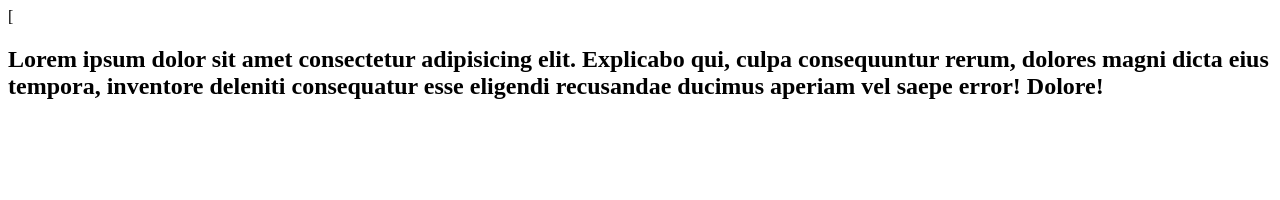
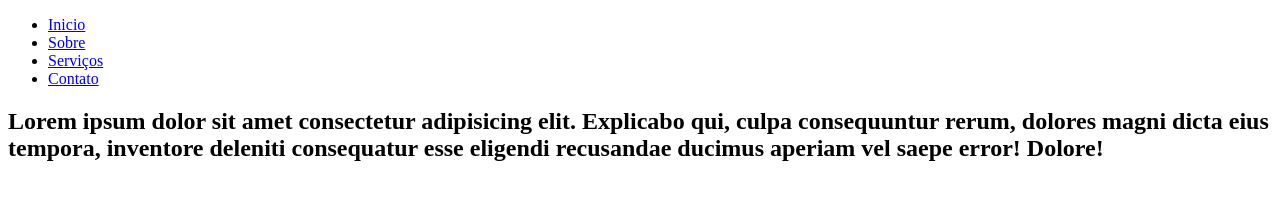
Before and after one commit to OUTSiiiD3R/AulasHTML, a plain HTML site: page index.html in a window 1280 px wide. Drawn offline with Linux system fonts and the light colour scheme.

Commit message:
Modificações

```diff
--- a/index.html
+++ b/index.html
@@ -5,7 +5,15 @@
     <meta name="viewport" content="width=device-width, initial-scale=1.0">
     <title>Document</title>
 </head>
-<body>[
+<body>
+    <nav class="header">
+        <ul>
+            <li><a href="index.html">Inicio</a></li>
+            <li><a href="sobre.html">Sobre</a></li>
+            <li><a href="serviços.html">Serviços</a></li>
+            <li><a href="contato.html">Contato</a></li>
+        </ul>
+    </nav>
     <h2>Lorem ipsum dolor sit amet consectetur adipisicing elit. Explicabo qui, culpa consequuntur rerum, dolores magni dicta eius tempora, inventore deleniti consequatur esse eligendi recusandae ducimus aperiam vel saepe error! Dolore!</h2>
     <main>
         <section></section>
```
